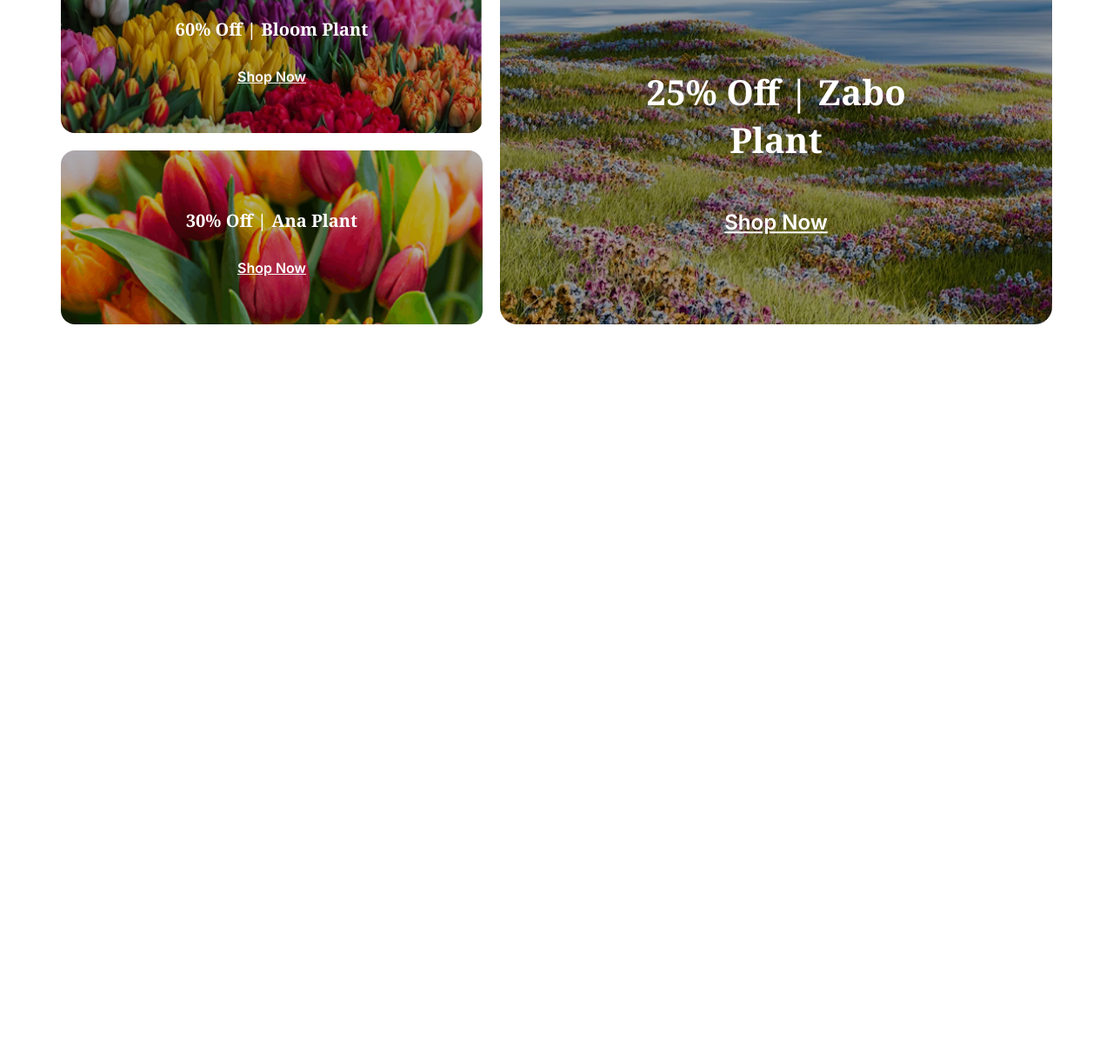
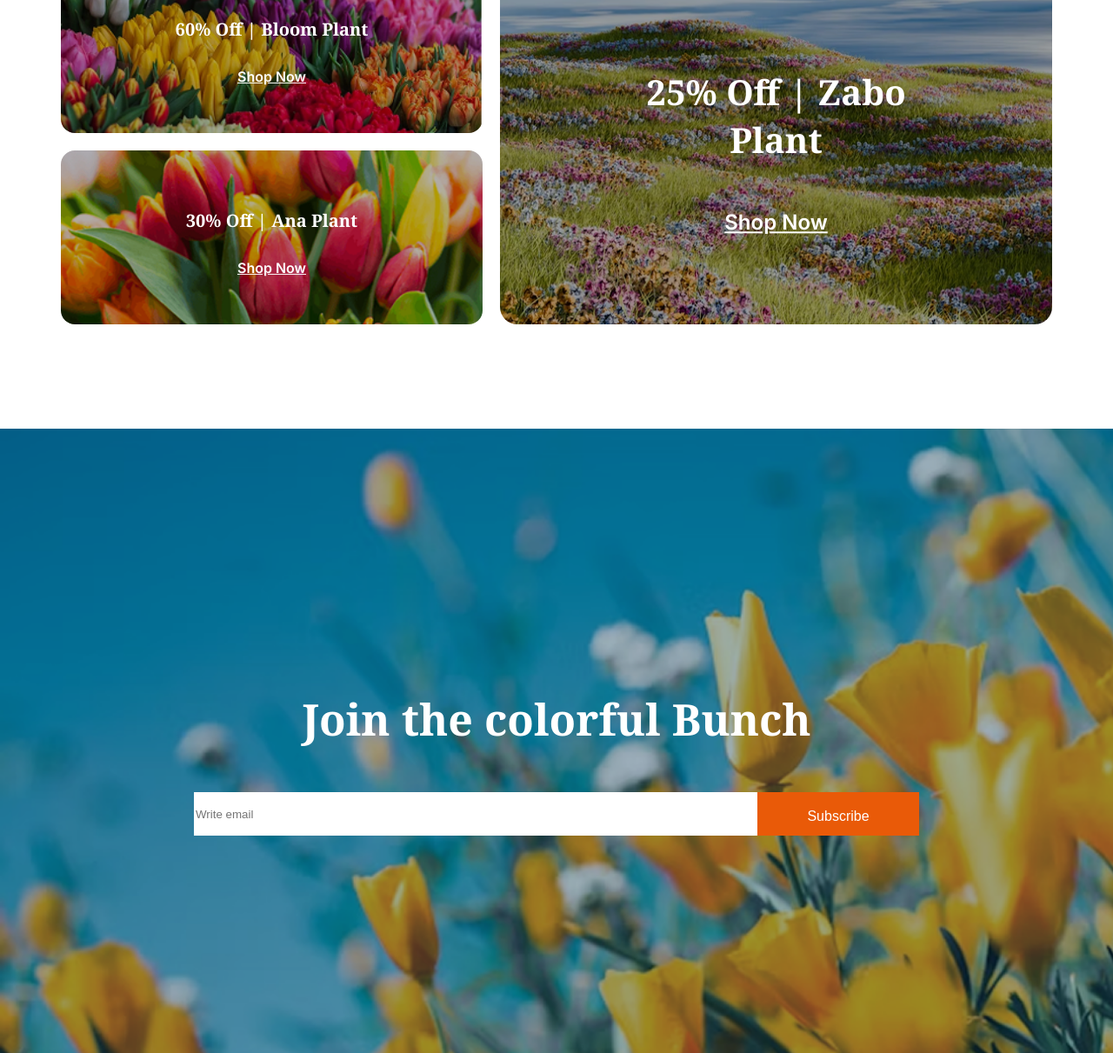
Before and after one commit to niloy-rahman-always/assignment-2, a plain HTML site: page index.html in a window 1280 px wide. Shown: the part 3125-4336 px from the top of the page at 87% size. Before the commit the page ends 3498 px from the top, so only its background shows below. Drawn offline with Linux system fonts and the light colour scheme.

Commit message:
added first footer area and design with css

```diff
--- a/index.html
+++ b/index.html
@@ -207,16 +207,20 @@
       </div>
     </div>
 
-    <!-- <section class="discount">
-      <div class="img-part-1">
-        <img src="assets/deal-bloom.png" alt="">
-        <img src="assets/deal-ana.png" alt="">
+
+
+
+  </main>
+
+  <footer>
+    <div class="join-area">
+      <h3 class="join-title">Join the colorful Bunch</h3>
+      <div class="box">
+        <input type="email" name="" id="" placeholder="Write email">
+        <button class="box-button">Subscribe</button>
       </div>
-      <div class="img-part-2">
-        <img src="assets/deal-zabo.png" alt="">
-      </div>
-    </section> -->
-  </main>
+    </div>
+  </footer>
 </body>
 
 </html>
--- a/style/style.css
+++ b/style/style.css
@@ -1,4 +1,11 @@
 body {
+  margin: 0 auto;
+}
+body main {
+  max-width: 1140px;
+  margin: 0 auto;
+}
+.navbar {
   max-width: 1140px;
   margin: 0 auto;
 }
@@ -272,6 +279,53 @@ color: rgba(0, 0, 0, 0.5);
 
     }
 
+    /* join area  */
+
+    .join-area {
+      margin-top: 120px;
+      background-image: url('../assets/news-letter-bg.png');
+      background-attachment: fixed;
+      background-repeat: no-repeat;
+      background-size: cover;
+      padding: 250px 305px;
+
+      justify-items: center;
+      text-align: center;
+    }
+    .join-title {
+      font-family: "Noto Serif", serif;
+      font-size: 3.125rem;
+      font-weight: bold;
+      color: #FFFFFF;
+    }
+    .box {
+      display: flex;
+    }
+    input {
+      border: none;
+      width: 644px;
+      height: 48px;
+    }
+    input, placeholder {
+      text-align: start;
+    }
+    .box-button {
+      border: none;
+      padding: 19px 53.5px;
+      width: 186px;
+      height: 50px;
+      background-color: #E95A08;
+      font-size: 1rem;
+      font-weight: 500;
+      color: #FFFFFF;
+      /* font-family: "Inter", sans-serif; */
+      text-align: center;
+    }
+    button:hover {
+      background-color: darkslategrey;
+      cursor: pointer;
+    }
+
 
 /* mobile responsive */
 
```
